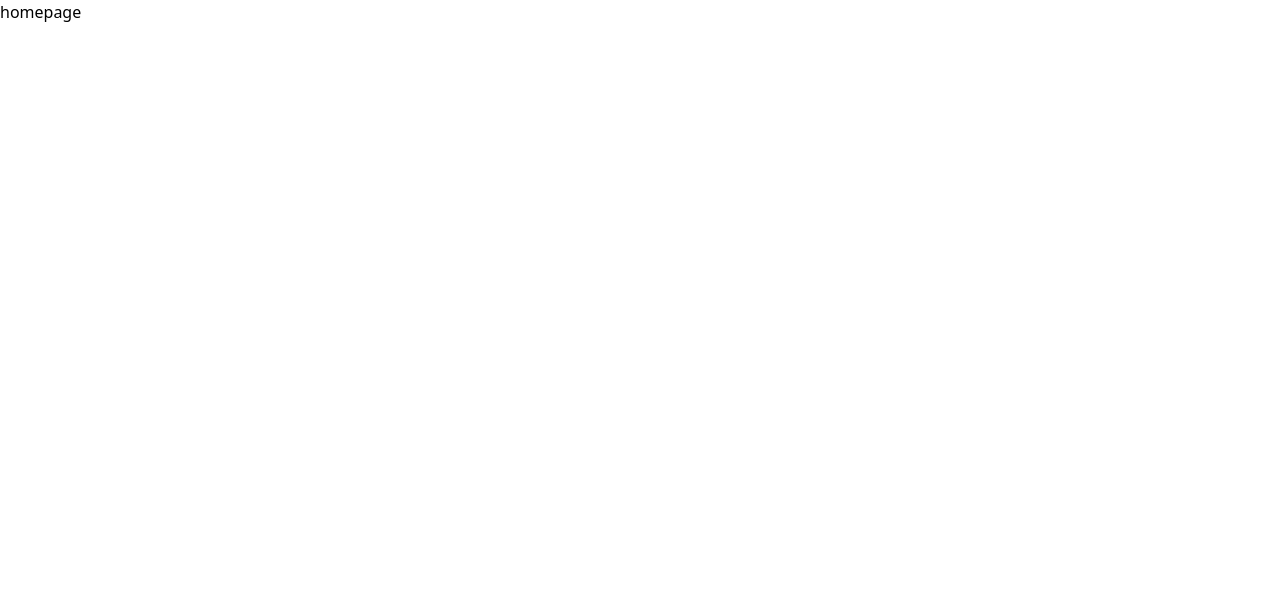
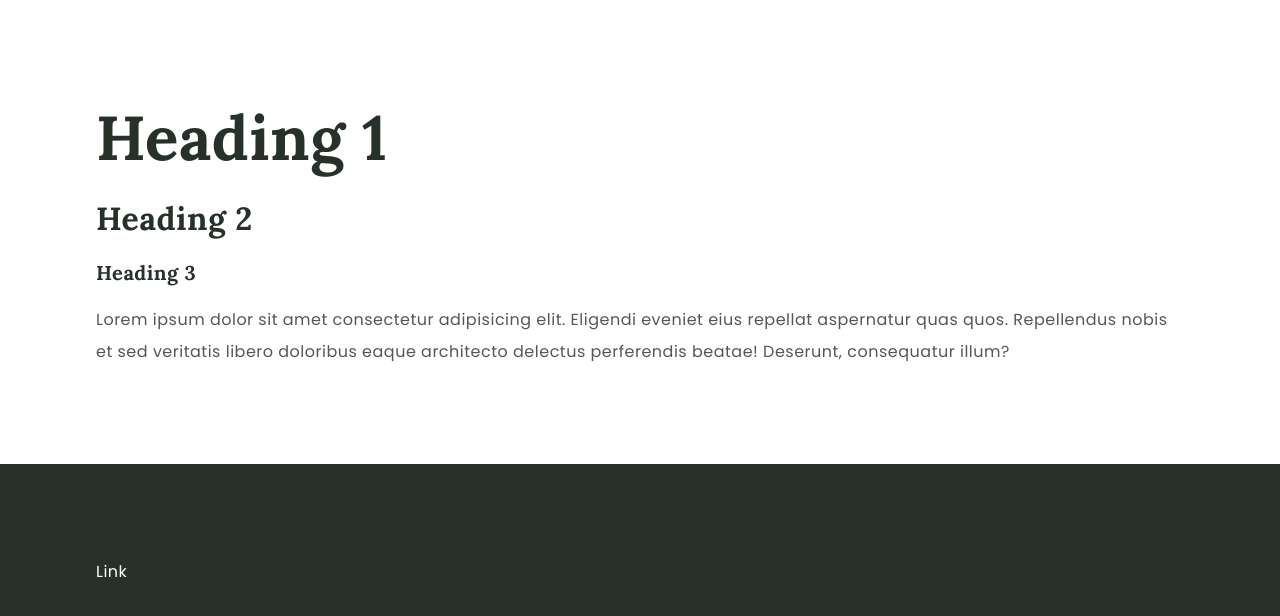
Before and after one commit to Hiboo93/bfood, a Next.js app: page / in a window 1280 px wide. Shown: the top 616 px of the page. Built offline with nearby package versions, Linux system fonts and the light colour scheme.

Commit message:
✨ F01: Creating of component (StyleGuide) and globals.css config

```diff
--- a/app/globals.css
+++ b/app/globals.css
@@ -1,3 +1,32 @@
 @tailwind base;
 @tailwind components;
 @tailwind utilities;
+
+@layer base {
+  * {
+    @apply box-border;
+  }
+  body {
+    @apply font-poppins bg-body text-black tracking-[0.5px];
+  }
+  h1,
+  h2,
+  h3 {
+    @apply font-lora font-bold;
+  }
+  h1 {
+    @apply text-[62px] leading-[84px];
+  }
+  h2 {
+    @apply text-[32px] leading-[46px];
+  }
+  h3 {
+    @apply text-[20px] leading-[30px];
+  }
+  p {
+    @apply text-black/80 leading-8;
+  }
+  a {
+    @apply text-white hover:text-orange transition-all duration-300 cursor-pointer
+  }
+}
--- a/app/page.tsx
+++ b/app/page.tsx
@@ -1,9 +1,11 @@
+import StyleGuide from "@/components/StyleGuide";
+
 
 
 export default function Home() {
   return (
-    <main>
-      homepage
+    <main className="w-full max-w-[1440px] bg-white mx-auto overflow-hidden">
+      <StyleGuide/>
     </main>
   );
 }
--- /dev/null
+++ b/components/StyleGuide.tsx
@@ -0,0 +1,37 @@
+import Link from 'next/link.js';
+import React from 'react'
+import { Button } from './ui/button';
+import { Label } from './ui/label';
+
+type Props = {}
+
+const StyleGuide = (props: Props) => {
+  return (
+    <>
+      {/* typography */}
+      <div className='flex flex-col gap-y-4 p-24'>
+        <h1>Heading 1</h1>
+        <h2>Heading 2</h2>
+        <h3>Heading 3</h3>
+        <p>Lorem ipsum dolor sit amet consectetur adipisicing elit. Eligendi eveniet eius repellat aspernatur quas quos. Repellendus nobis et sed veritatis libero doloribus eaque architecto delectus perferendis beatae! Deserunt, consequatur illum?
+        </p>
+      </div>
+      <div className='bg-black p-24 flex flex-col gap-y-4'>
+        <Link href="/">Link</Link>
+        {/* buttons */}
+        <Button variant="default">Button 1</Button>
+        <Button variant="orange">Button 2</Button>
+        <Button variant="input">Button 3</Button>
+        <Button variant="orange" size="sm">
+          Button 2
+        </Button>
+        {/* label & input */}
+        <div>
+          <Label htmlFor='firstname'>First Name</Label>
+        </div>
+      </div>
+    </>
+  )
+}
+
+export default StyleGuide;
```
